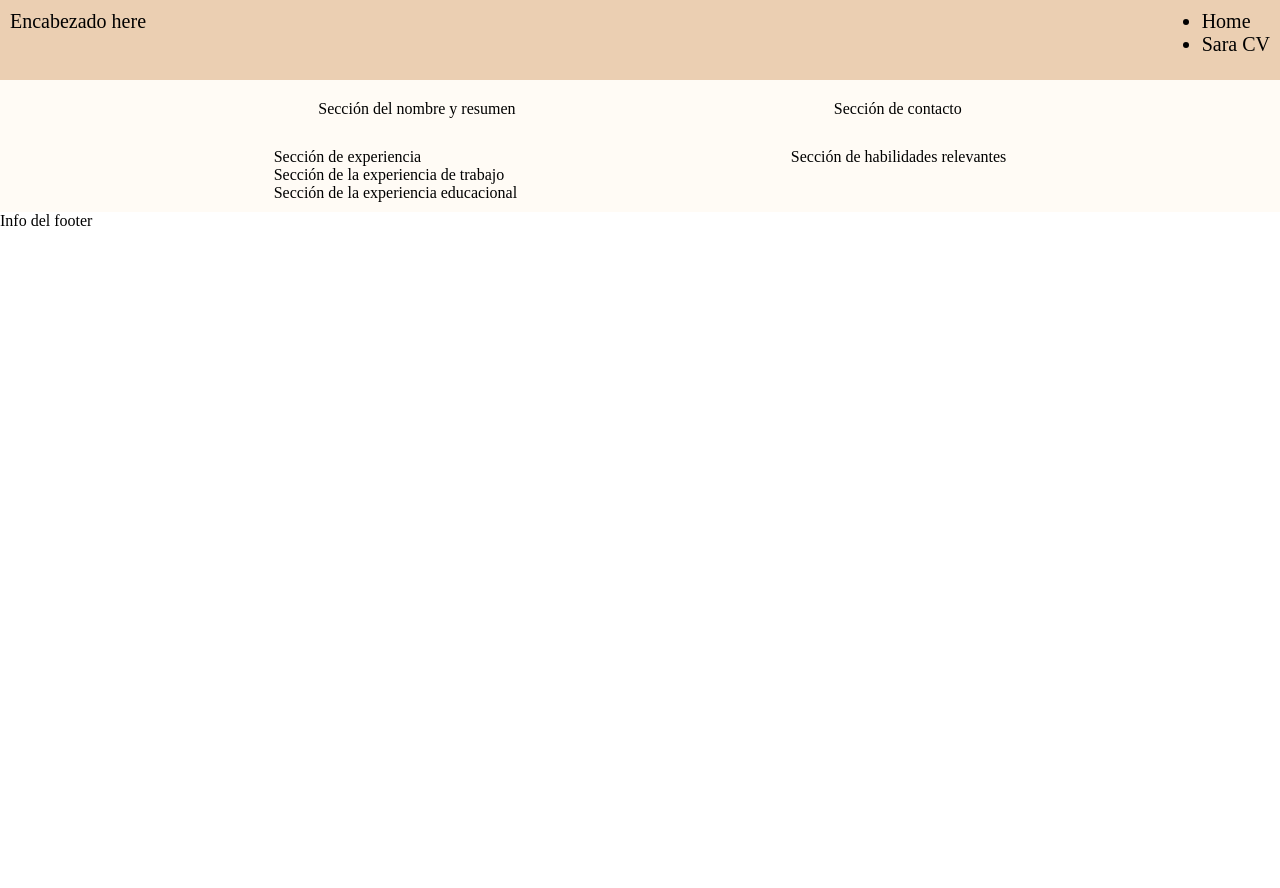
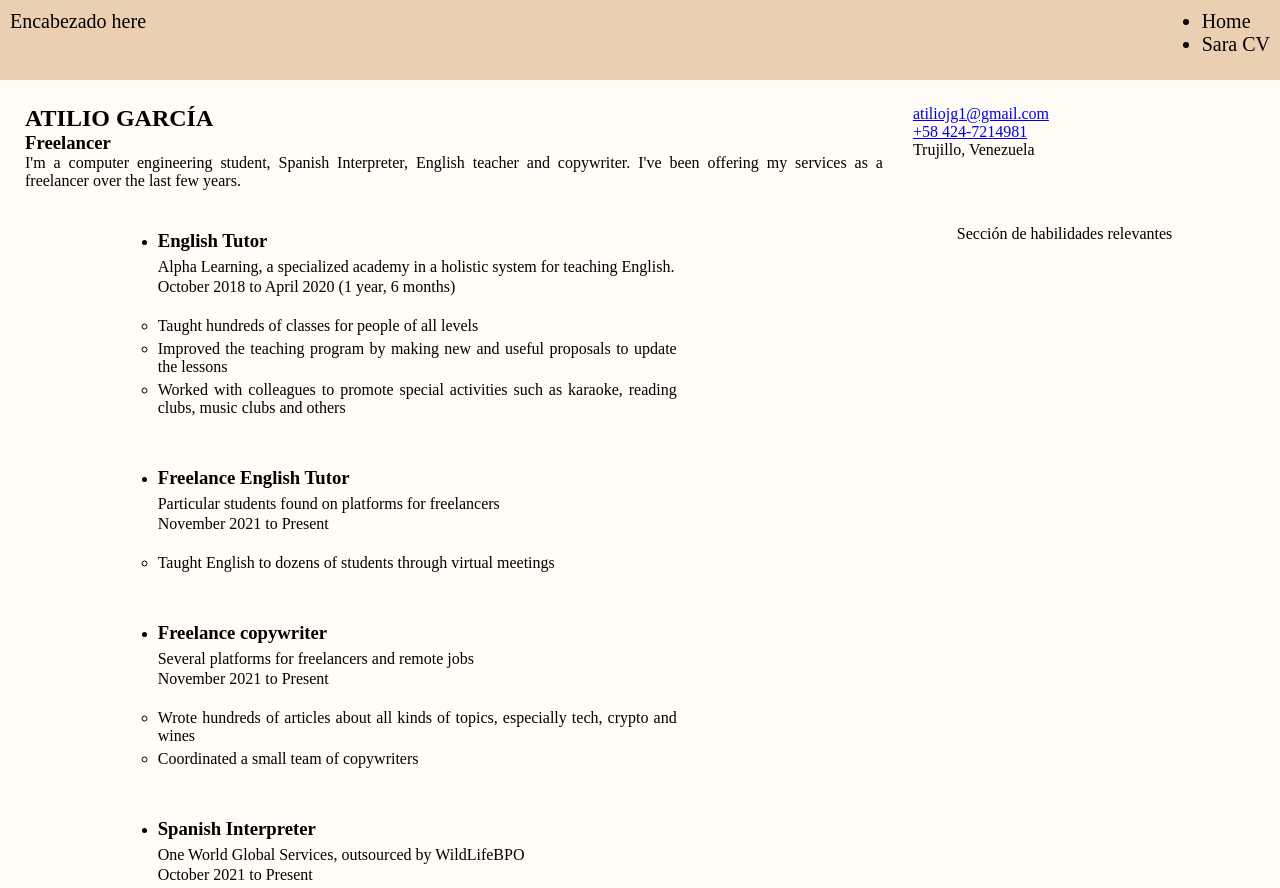
Before and after one commit to st1nkyd00d/CV-proyecto-diplomado, a plain HTML site: page atilioCV.html in a window 1280 px wide. Shown: the top 888 px of the page. Before the commit the page ends 800 px from the top, so only its background shows below. Drawn offline with Linux system fonts and the light colour scheme.

Commit message:
Incluido el esqueleto básico de la sección del nombre, contacto y trabajo

```diff
--- a/atilioCV.html
+++ b/atilioCV.html
@@ -18,14 +18,64 @@
         </header>
         <div class="whole-cv">
             <div class="first-row-section">
-                <section class="name-section">Sección del nombre y resumen</section>
-                <section class="contact-section">Sección de contacto</section>
+                <section class="name-section">
+                    <h2>ATILIO GARCÍA</h2>
+                    <h3>Freelancer</h3>
+                    <p>I'm a computer engineering student, Spanish Interpreter, English teacher and copywriter. I've been offering my services as a freelancer over the last few years.</p>
+                </section>
+                <section class="contact-section">
+                    <a href="mailto:atiliojg1@gmail">atiliojg1@gmail.com</a>
+                    <a href="tel:+58 424-7214981">+58 424-7214981</a>
+                    <p>Trujillo, Venezuela</p>
+                </section>
             </div>
             <div class="second-row-section">
                 <section class="experience-section">
-                    Sección de experiencia
-                    <section>Sección de la experiencia de trabajo</section>
-                    <section>Sección de la experiencia educacional</section>
+                    <section class="work-section">
+                        <ul>
+                            <li class="position-held">
+                                <div class="position-and-description">
+                                    <h3>English Tutor</h3>
+                                    <p>Alpha Learning, a specialized academy in a holistic system for teaching English.</p>
+                                    <p>October 2018 to April 2020 (1 year, 6 months)</p>
+                                </div>
+                                <ul class="key-points-list">
+                                    <li>Taught hundreds of classes for people of all levels</li>
+                                    <li>Improved the teaching program by making new and useful proposals to update the lessons</li>
+                                    <li>Worked with colleagues to promote special activities such as karaoke, reading clubs, music clubs and others</li>
+                                </ul>
+                            </li>
+                            <li class="position-held">
+                                <div class="position-and-description">
+                                    <h3>Freelance English Tutor</h3>
+                                    <p>Particular students found on platforms for freelancers</p>
+                                    <p>November 2021 to Present</p>
+                                </div>
+                                <ul class="key-points-list">
+                                    <li>Taught English to dozens of students through virtual meetings</li>
+                                </ul>
+                            </li>
+                            <li class="position-held">
+                                <div class="position-and-description">
+                                    <h3>Freelance copywriter</h3>
+                                    <p>Several platforms for freelancers and remote jobs</p>
+                                    <p>November 2021 to Present</p>
+                                </div>
+                                <ul class="key-points-list">
+                                    <li>Wrote hundreds of articles about all kinds of topics, especially tech, crypto and wines</li>
+                                    <li>Coordinated a small team of copywriters</li>
+                                </ul>
+                            </li>
+                            <li class="position-held">
+                                <div class="position-and-description">
+                                    <h3>Spanish Interpreter</h3>
+                                    <p>One World Global Services, outsourced by WildLifeBPO</p>
+                                    <p>October 2021 to Present</p>
+                                </div>
+                            </li>
+                        </ul>
+                    </section>
+                    <section class="educational-section">Sección de la experiencia educacional</section>
                 </section>
                 <section class="skills-section">Sección de habilidades relevantes</section>
             </div>
--- a/atilioCvStyles.css
+++ b/atilioCvStyles.css
@@ -34,3 +34,54 @@ header {
     justify-content: space-evenly;
     margin: 10px 0px;
 }
+
+.name-section {
+    width: 70%;
+    margin: 0px 0px 0px 20px;
+    padding: 5px;
+}
+
+.name-section {
+    text-align: justify;
+}
+
+.contact-section {
+    display: flex;
+    flex-direction: column;
+    width: 30%;
+    margin: 0px 0px 0px 20px;
+    padding: 5px;
+}
+
+.experience-section {
+    display: flex;
+    flex-direction: column;
+}
+
+.work-section {
+    width: 70%;
+    text-align: justify;
+    margin: 0px 0px 0px 50px;
+}
+
+.position-held{
+    margin: 5px 0px 50px 0px;
+}
+
+.position-and-description {
+    display: flex;
+    flex-direction: column;
+    margin: 0px 0px 20px 0px;
+}
+
+.position-and-description h3 {
+    margin-bottom: 5px;
+}
+
+.position-and-description p {
+    margin: 1px 0px;
+}
+
+.key-points-list li {
+    margin: 5px 0px;
+}
```
